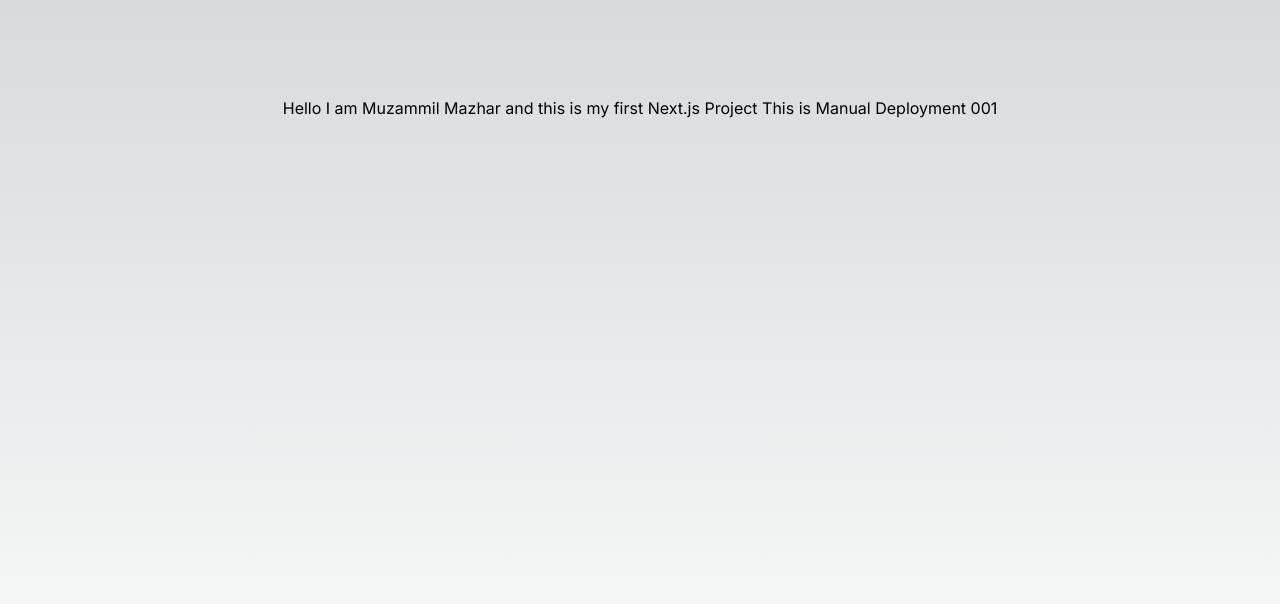
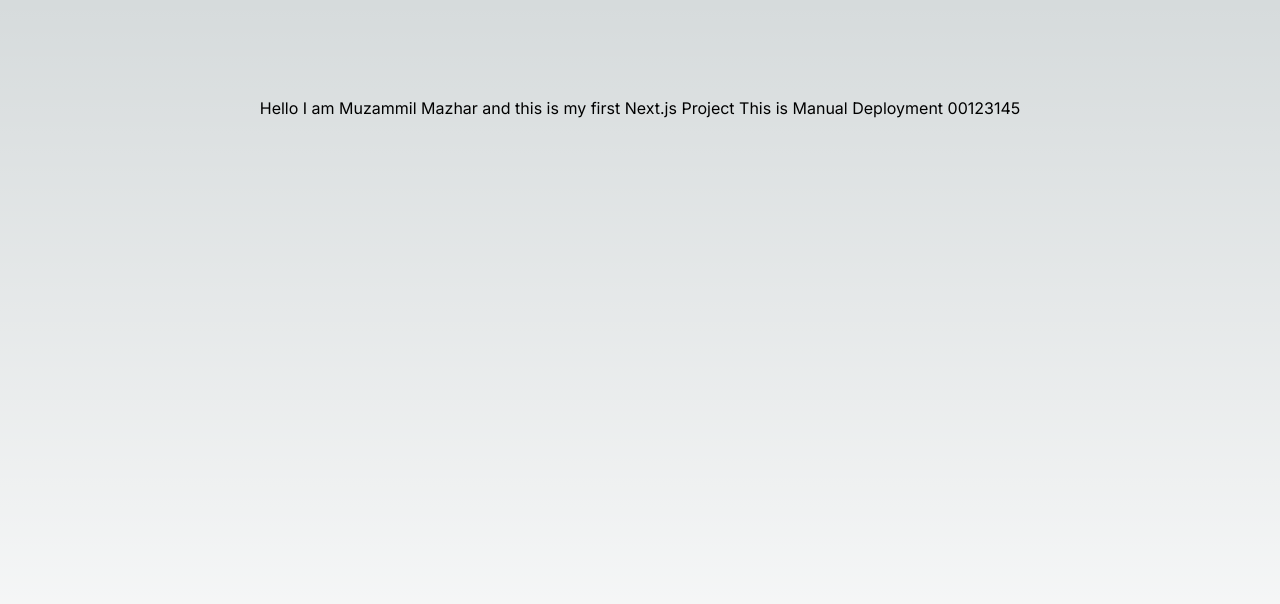
Before and after one commit to htb23/navbar-001, a Next.js app: page / in a window 1280 px wide. Shown: the top 604 px of the page. Built offline with nearby package versions, Linux system fonts and the light colour scheme.

Commit message:
new deploymrnt

```diff
--- a/src/app/page.tsx
+++ b/src/app/page.tsx
@@ -3,7 +3,7 @@
 export default function Home() {
   return (
     <main className="flex min-h-screen flex-col items-center justify-between p-24">
-     <h1>Hello I am Muzammil Mazhar and this is my first Next.js Project This is Manual Deployment 001</h1>
+     <h1>Hello I am Muzammil Mazhar and this is my first Next.js Project This is Manual Deployment 00123145</h1>
     </main>
   );
 }
```
